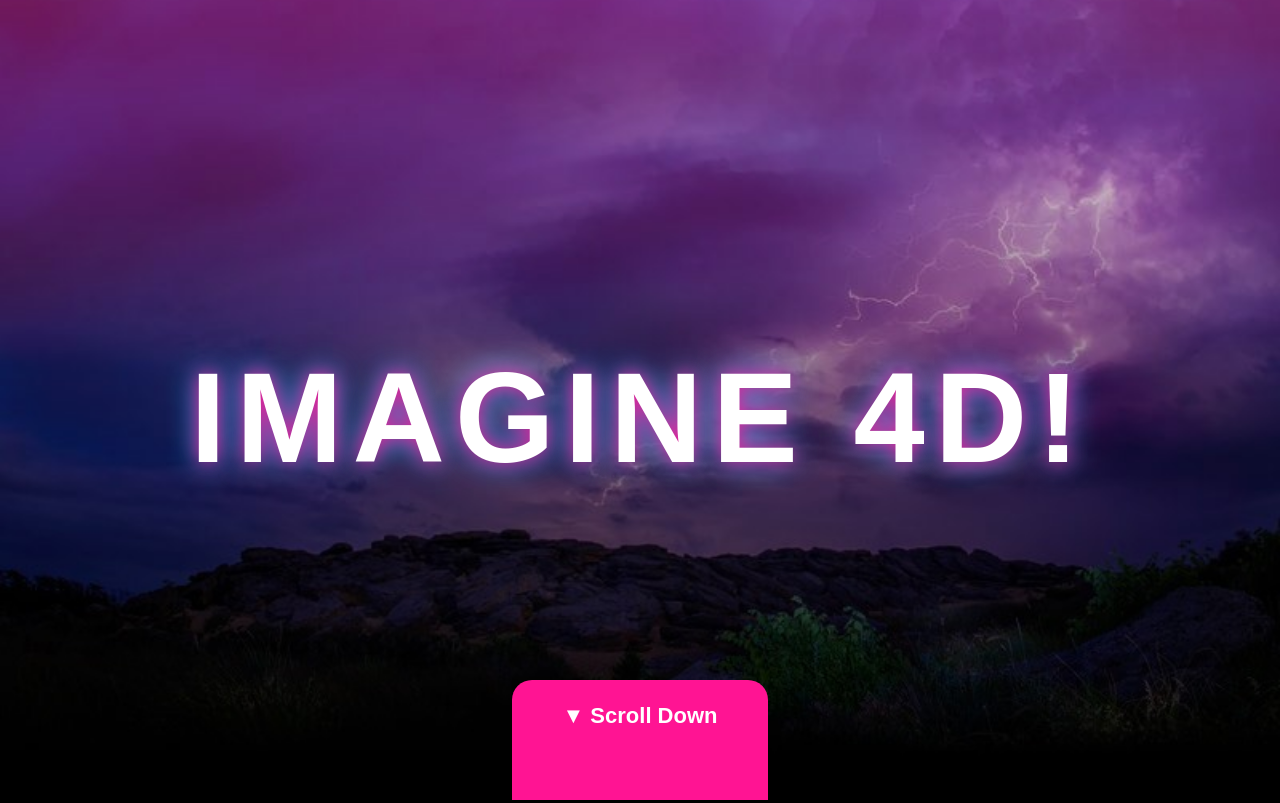
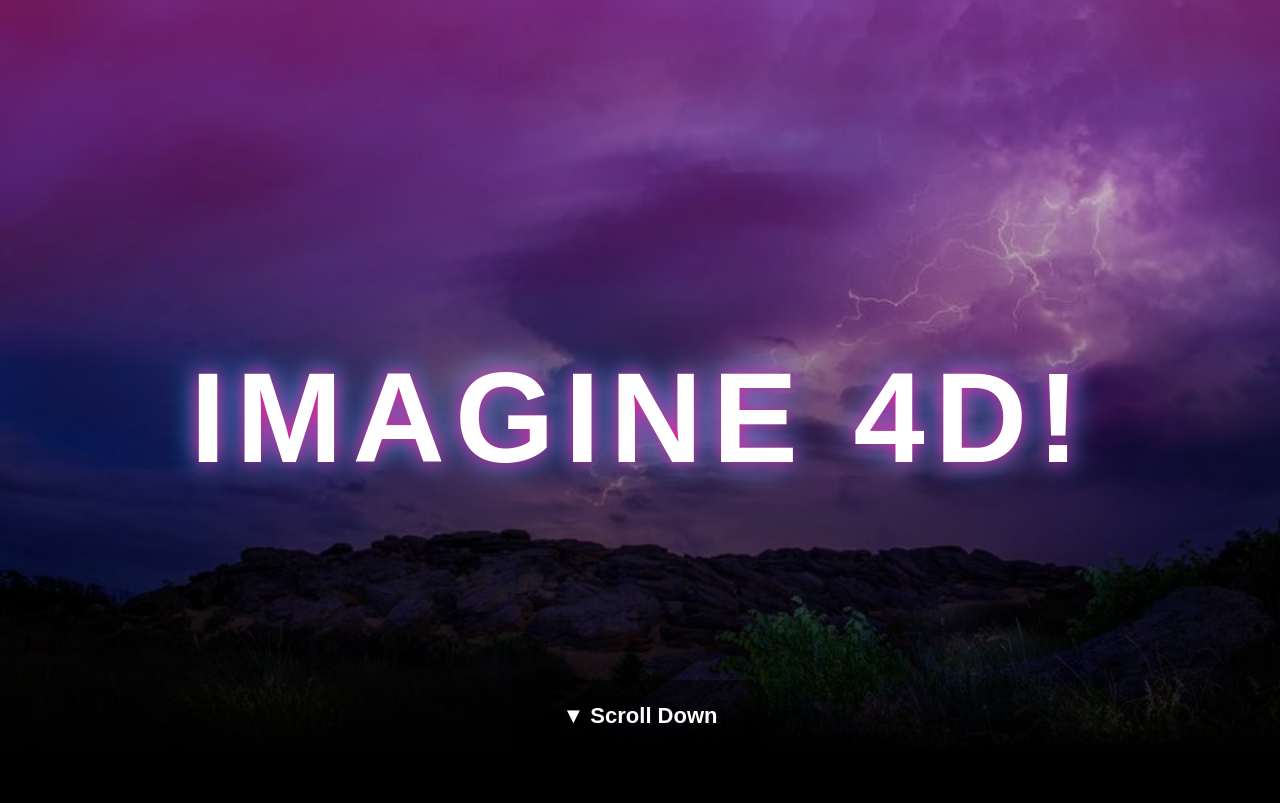
Before and after one commit to DeepLumiere/IWP-Assignment, a website built with Vite: page index.html in a window 1280 px wide. Shown: the top 803 px of the page. Built offline with nearby package versions, Linux system fonts and the light colour scheme.

Commit message:
Scroll Button to grey

```diff
--- a/src/styles.css
+++ b/src/styles.css
@@ -397,7 +397,7 @@ a {
     bottom: 0px;
     left: 50%;
     transform: translateX(-50%);
-    background: deeppink;
+    background: rgba(0,0,0,0.5);
     color: white;
     border: none;
     width: 20%;
```
